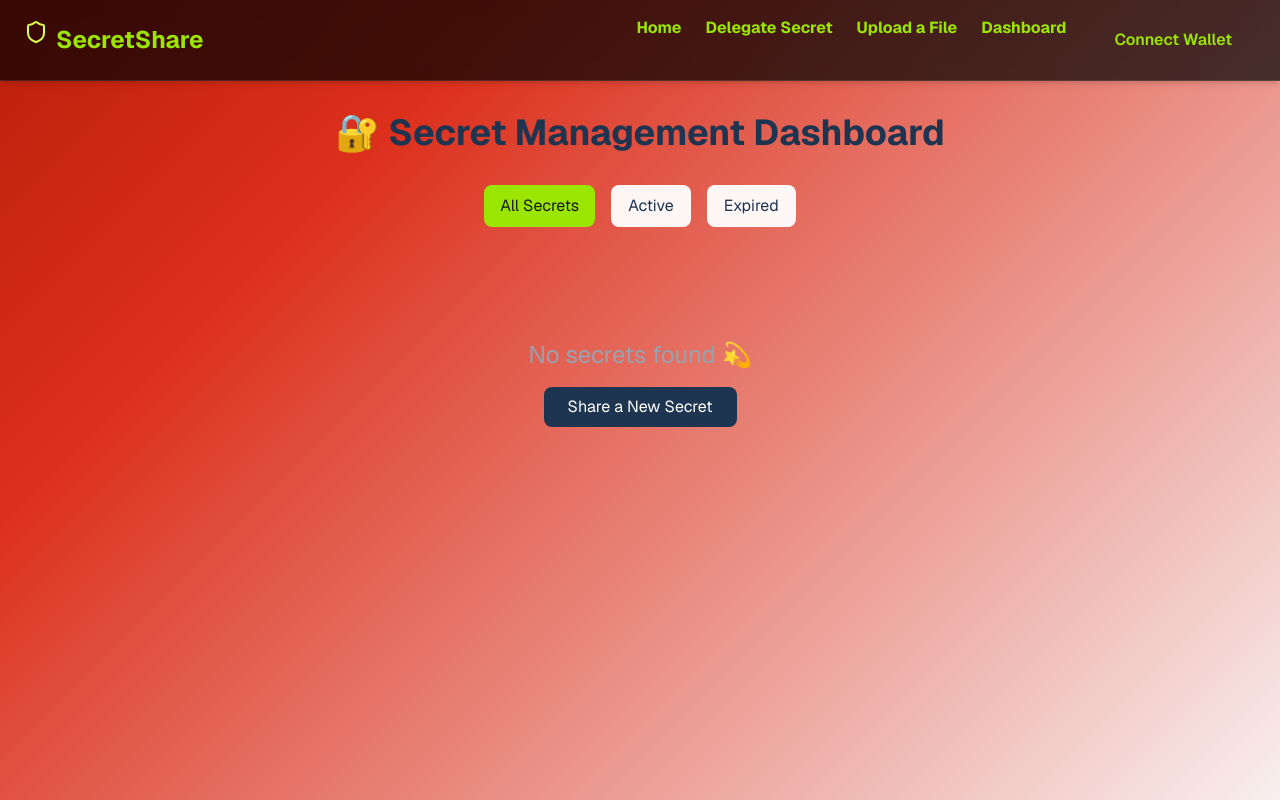
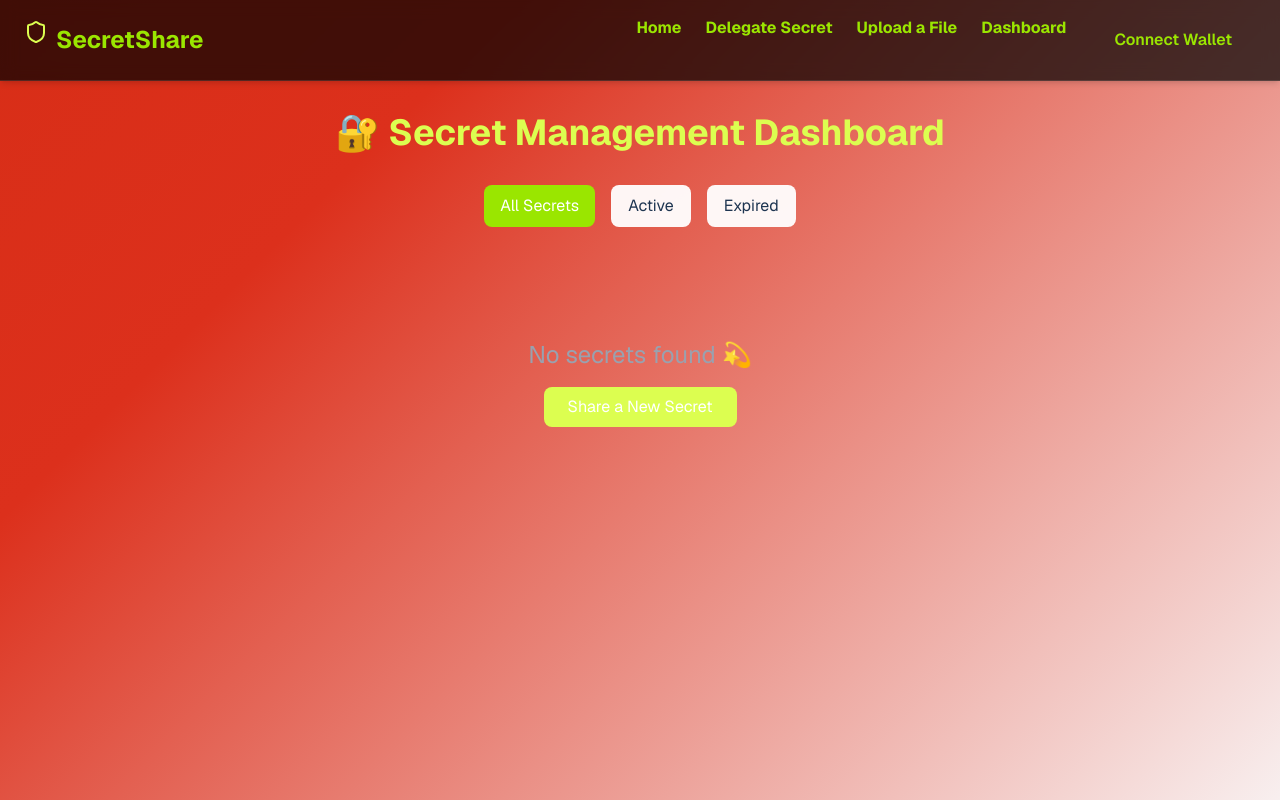
Before and after one commit to Nkovaturient/SecretShare, a Next.js app in the folder secret-share/: page /dashboard in a window 1280 px wide. Shown: the top 800 px of the page. Built offline with nearby package versions, Linux system fonts and the light colour scheme.

Commit message:
chore-revamp-ui/ux

```diff
--- a/secret-share/app/dashboard/page.js
+++ b/secret-share/app/dashboard/page.js
@@ -34,7 +34,7 @@ export default function DashboardPage() {
   return (
     <div className="min-h-screen px-4 py-8">
       <div className="max-w-7xl mx-auto">
-        <h1 className="text-4xl font-bold text-center mb-8 text-[#1e3551]">
+        <h1 className="text-4xl font-bold text-center mb-8 text-[#dcfe50]">
           🔐 Secret Management Dashboard
         </h1>
 
@@ -80,7 +80,7 @@ export default function DashboardPage() {
             <p className="text-2xl text-gray-400">No secrets found 💫</p>
             <button
               onClick={() => router.push('/issue')}
-              className="mt-4 px-6 py-2 bg-[#1e3551] text-white rounded-lg hover:bg-[#15283d] transition"
+              className="mt-4 px-6 py-2 bg-[#dcfe50] text-white rounded-lg hover:bg-[#1e3551] transition"
             >
               Share a New Secret
             </button>
@@ -96,7 +96,7 @@ const FilterButton = ({ children, active, onClick }) => (
     onClick={onClick}
     className={`px-4 py-2 rounded-lg transition ${
       active
-        ? 'bg-[#9ae600] text-black-800'
+        ? 'bg-[#9ae600] text-white'
         : 'bg-white text-[#1e3551] hover:bg-gray-100'
     }`}
   >
--- a/secret-share/app/globals.css
+++ b/secret-share/app/globals.css
@@ -3,7 +3,7 @@
 :root {
   --background: linear-gradient(
     135deg,
-    rgb(187, 30, 10) 0%,
+    rgb(216, 46, 23) 0%,
     rgb(220, 48, 28) 25%,
     rgb(248, 239, 239) 100%
   );
--- a/secret-share/app/issue/page.js
+++ b/secret-share/app/issue/page.js
@@ -110,7 +110,7 @@ export default function IssueSecretPage() {
           <ArrowRight size={20} />
         </button>
       </div>
-      <form onSubmit={handleSubmit} className="space-y-5 bg-white p-6 rounded-2xl shadow-xl border border-gray-200">
+      <form onSubmit={handleSubmit} className="space-y-5 text-gray-900 p-6 rounded-2xl shadow-xl border border-gray-200">
 
         <InputField
           label="Secret"
--- a/secret-share/components/SecretCard.js
+++ b/secret-share/components/SecretCard.js
@@ -66,7 +66,7 @@ export function SecretCard({ secret, onDelete }) {
   const getButtonStyles = () => {
     return revoked
       ? 'p-2 text-gray-400 cursor-not-allowed opacity-50'
-      : 'p-2 text-gray-600 hover:text-gray-900 transition'
+      : 'p-2 text-gray-600 hover:text-lime-700 transition'
   }
 
   return (
@@ -86,7 +86,7 @@ export function SecretCard({ secret, onDelete }) {
       <div className="space-y-4 relative">
         <div className="flex justify-between items-start">
           <div className="space-y-1">
-            <h3 className="font-medium text-gray-900">Shared Secret</h3>
+            <h3 className="font-medium text-lime-700">Shared Secret</h3>
             <p className="text-sm text-sky-500">{decrypted ? revealSecret : (secret.secret).substring(0, 15) + '...'}</p>
             {/* <button
               onClick={handleDecryptionResult}
@@ -149,7 +149,7 @@ export function SecretCard({ secret, onDelete }) {
               onClick={handleRevoke(secret.cid)}
               className={`p-2 transition ${revoked
                 ? 'text-gray-400 cursor-not-allowed'
-                : 'text-gray-600 hover:text-gray-900'
+                : 'text-gray-600 hover:text-lime-700'
                 }`}
               title={revoked ? "Already Revoked" : "Revoke Secret"}
               disabled={revoked}
```
